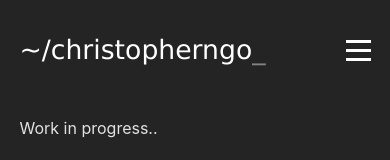
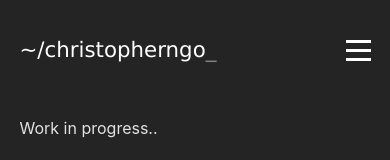
Before and after one commit to chriistopherngo/Portfolio, a React (Vite) app: page / in a window 390 px wide. Shown: the top 160 px of the page. Built offline with nearby package versions, Linux system fonts and the light colour scheme.

Commit message:
font size

```diff
--- a/src/Components/TypingComponent/TypingComponent.css
+++ b/src/Components/TypingComponent/TypingComponent.css
@@ -7,7 +7,6 @@ nav .logo .name {
   font-family: "Geist Mono", 'Lucida Sans', 'Lucida Sans Regular', 'Lucida Grande', 'Lucida Sans Unicode', Geneva, Verdana, sans-serif;
 
 }
-
 
 .name {
   display: inline-block;
@@ -22,3 +21,9 @@ nav .logo .name {
 .underscore.fade {
   opacity: 0;
 }
+
+@media screen and (max-width: 1111px) {
+  nav .logo .name {
+    font-size: 16pt;
+  }
+}
```
